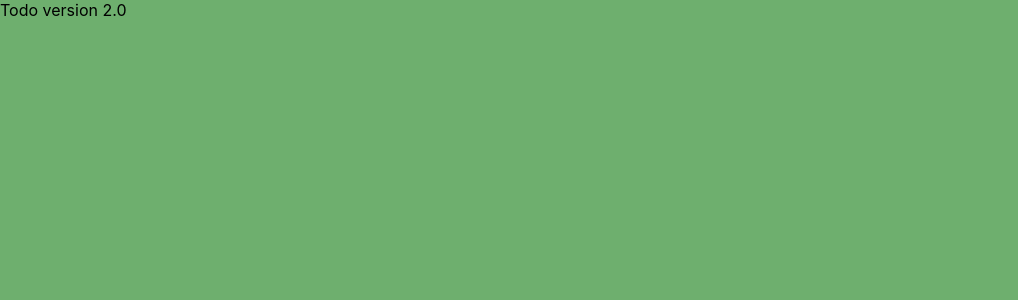
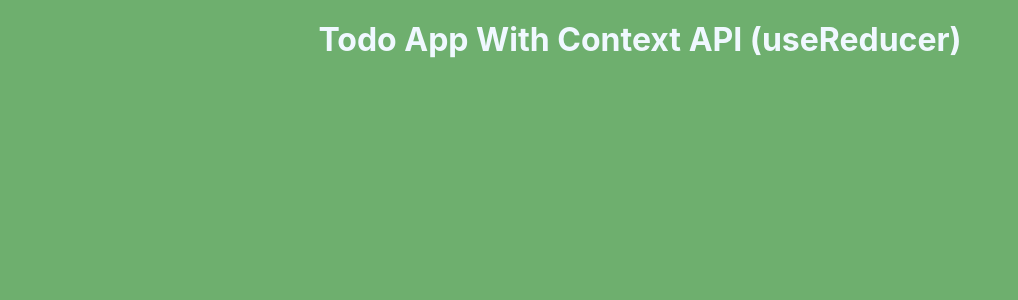
Before and after one commit to sanny085/Todo-v2, a React (Create React App) app: page / in a window 1280 px wide. Shown: the top 300 px of the page, without its empty margins (0-1018 px from the left). Built offline with nearby package versions, Linux system fonts and the light colour scheme.

Commit message:
Update Todo2.jsx

```diff
--- a/src/Todo2.jsx
+++ b/src/Todo2.jsx
@@ -1,10 +1,20 @@
-import React from 'react'
+import React,{ useReducer } from 'react'
+import { Container } from 'reactstrap';
+
+import TodoContext from './context/TodoContext';
+import todoReducer from './context/reducer';
+
 
 const Todo2 = () => {
+    const [todos, dispatch] = useReducer(todoReducer, [])
     return (
-        <div>
-            Todo version 2.0
-        </div>
+        <>
+        <TodoContext.Provider value={{ todos, dispatch }}>
+         <Container fluid>
+             <h1>Todo App With Context API (useReducer)</h1>
+         </Container>
+        </TodoContext.Provider>
+        </>
     )
 }
 
```
